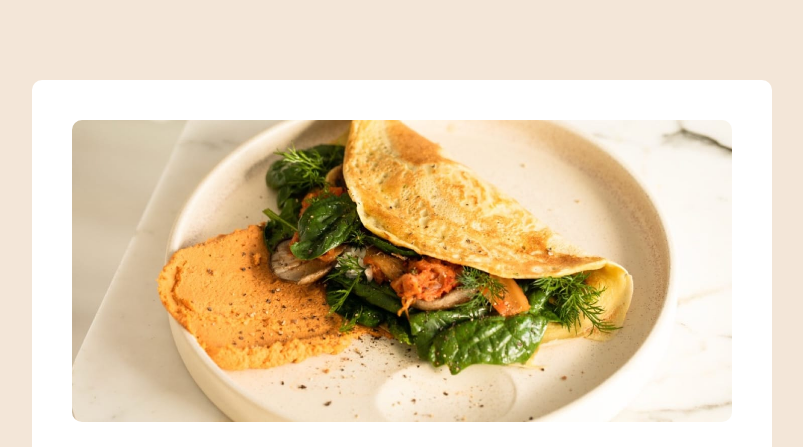
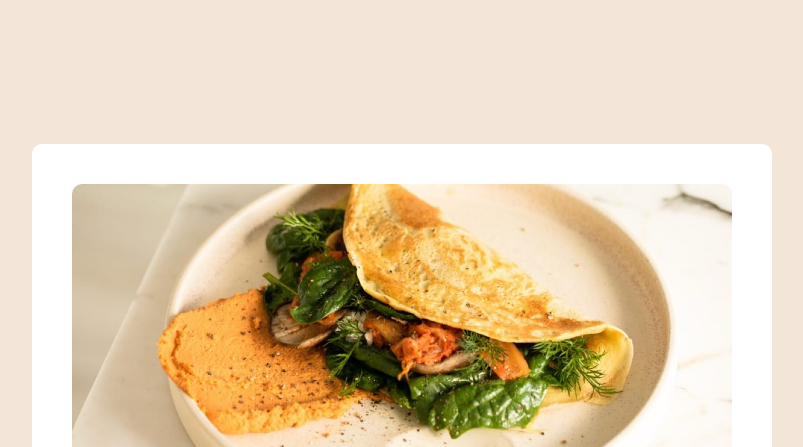
Before and after one commit to CKHarrison/recipe-page, a plain HTML site: page index.html in a window 1280 px wide. Shown: the top 447 px of the page, without its empty margins (238-1041 px from the left). Drawn offline with Linux system fonts and the light colour scheme.

Commit message:
fix margin spacing on main image when in tablet/desktop mode

```diff
--- a/style.css
+++ b/style.css
@@ -259,7 +259,7 @@ li {
     padding: 1em;
     background-color: var(--color-white);
     padding: var(--spacing-500) var(--spacing-500) 0;
-    margin-top: var(--spacing-600);
+    margin-top: var(--spacing-1600);
   }
   .container {
     background-color: var(--color-white);
```
